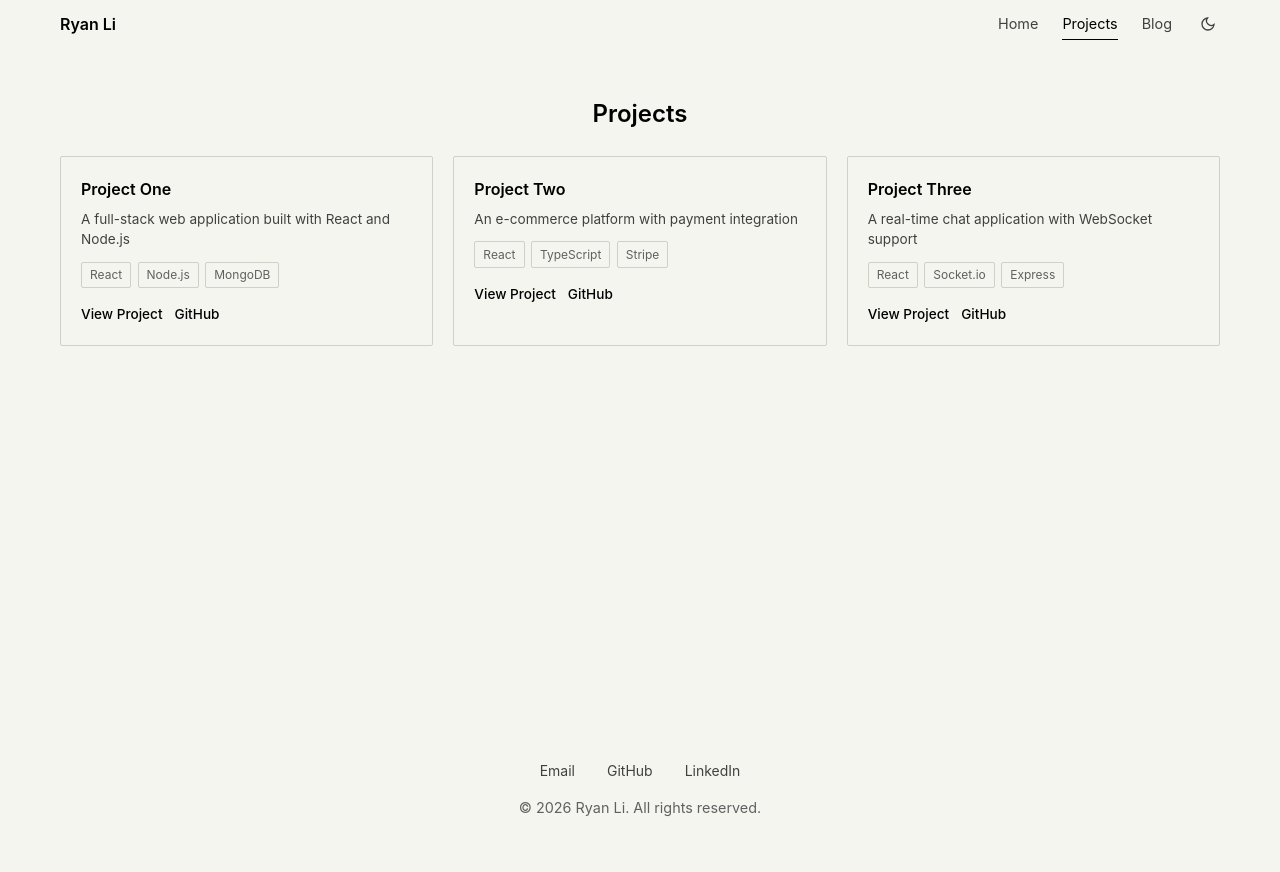
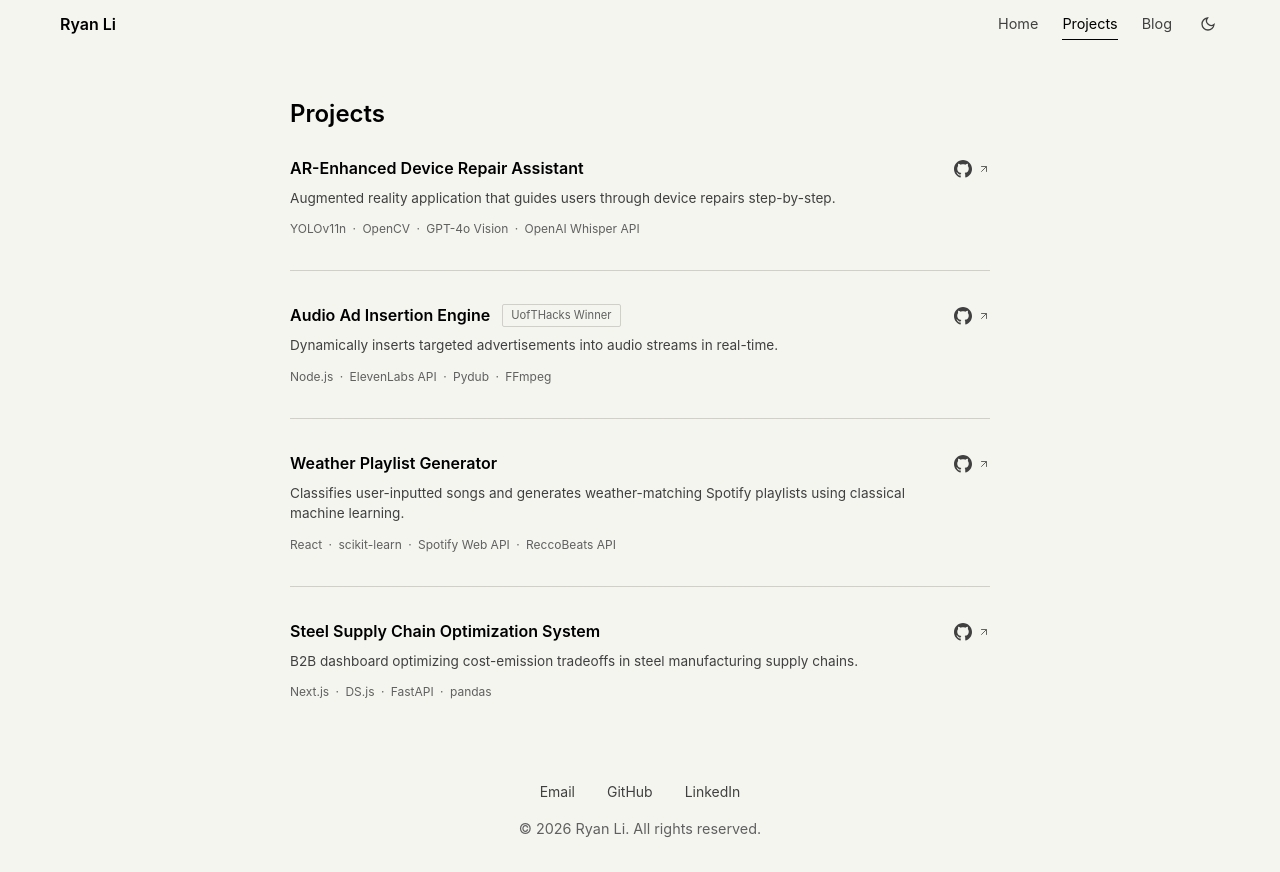
Before and after one commit to rli8145/rli-personal-website, a React (Vite) app: page /projects in a window 1280 px wide. Before the commit the page ends 851 px from the top, so only its background shows below. Built offline with nearby package versions, Linux system fonts and the light colour scheme.

Commit message:
projects page

```diff
--- a/src/components/Projects.css
+++ b/src/components/Projects.css
@@ -3,68 +3,111 @@
   background-color: var(--bg-primary);
 }
 
-.projects-grid {
-  display: grid;
-  grid-template-columns: repeat(auto-fit, minmax(250px, 1fr));
-  gap: 1.25rem;
-  margin-top: 1rem;
+.projects .section-title {
+  text-align: left;
+  max-width: 700px;
+  margin: 0 auto 1.5rem;
 }
 
-.project-card {
-  background-color: var(--bg-primary);
-  padding: 1.25rem;
-  border-radius: 2px;
-  border: 1px solid var(--border-color);
-  transition: var(--transition);
+.projects-list {
+  display: flex;
+  flex-direction: column;
+  gap: 2rem;
+  max-width: 700px;
+  margin: 0 auto;
 }
 
-.project-card:hover {
-  border-color: var(--primary-color);
+.project-item {
+  display: flex;
+  justify-content: space-between;
+  align-items: flex-start;
+  gap: 2rem;
+  padding-bottom: 2rem;
+  border-bottom: 1px solid var(--border-color);
 }
 
-.project-card h3 {
+.project-item:last-child {
+  border-bottom: none;
+  padding-bottom: 0;
+}
+
+.project-content {
+  flex: 1;
+}
+
+.project-header {
+  display: flex;
+  align-items: center;
+  gap: 0.75rem;
+  margin-bottom: 0.5rem;
+}
+
+.project-header h3 {
   font-size: 1rem;
   font-weight: 600;
-  margin-bottom: 0.5rem;
   color: var(--text-primary);
+  margin: 0;
 }
 
-.project-card p {
+.project-award {
+  font-size: 0.7rem;
+  color: var(--text-light);
+  padding: 0.15rem 0.5rem;
+  border: 1px solid var(--border-color);
+  border-radius: 2px;
+}
+
+.project-description {
   color: var(--text-secondary);
   font-size: 0.85rem;
+  line-height: 1.5;
   margin-bottom: 0.75rem;
-  line-height: 1.5;
 }
 
 .project-tech {
   display: flex;
   flex-wrap: wrap;
   gap: 0.4rem;
-  margin-bottom: 1rem;
 }
 
 .tech-tag {
-  background-color: transparent;
-  padding: 0.2rem 0.5rem;
-  border-radius: 2px;
-  border: 1px solid var(--border-color);
   font-size: 0.75rem;
   color: var(--text-light);
 }
 
-.project-links {
-  display: flex;
-  gap: 0.75rem;
+.tech-tag:not(:last-child)::after {
+  content: '·';
+  margin-left: 0.4rem;
+  color: var(--text-light);
 }
 
-.project-link {
-  color: var(--primary-color);
+.project-github-link {
+  display: flex;
+  align-items: center;
+  gap: 0.35rem;
+  color: var(--text-secondary);
   text-decoration: none;
-  font-size: 0.85rem;
-  font-weight: 500;
-  transition: var(--transition);
+  transition: color 0.2s ease, transform 0.2s ease;
+  flex-shrink: 0;
+  padding-top: 0.25rem;
 }
 
-.project-link:hover {
-  color: var(--secondary-color);
+.project-github-link:hover {
+  color: var(--primary-color);
+  transform: scale(1.05);
 }
+
+.project-github-link .arrow-icon {
+  opacity: 0.8;
+}
+
+@media (max-width: 600px) {
+  .project-item {
+    flex-direction: column;
+    gap: 1rem;
+  }
+
+  .project-github-link {
+    padding-top: 0;
+  }
+}
--- a/src/components/Projects.jsx
+++ b/src/components/Projects.jsx
@@ -4,27 +4,32 @@ function Projects() {
   const projects = [
     {
       id: 1,
-      title: 'Project One',
-      description: 'A full-stack web application built with React and Node.js',
-      technologies: ['React', 'Node.js', 'MongoDB'],
-      link: '#',
-      github: '#'
+      title: 'AR-Enhanced Device Repair Assistant',
+      description: 'Augmented reality application that guides users through device repairs step-by-step.',
+      technologies: ['YOLOv11n', 'OpenCV', 'GPT-4o Vision', 'OpenAI Whisper API'],
+      github: 'https://github.com/danielkwan-dev/golden-age'
     },
     {
       id: 2,
-      title: 'Project Two',
-      description: 'An e-commerce platform with payment integration',
-      technologies: ['React', 'TypeScript', 'Stripe'],
-      link: '#',
-      github: '#'
+      title: 'Audio Ad Insertion Engine',
+      description: 'Dynamically inserts targeted advertisements into audio streams in real-time.',
+      technologies: ['Node.js', 'ElevenLabs API', 'Pydub', 'FFmpeg'],
+      github: 'https://github.com/jweng121/slotify',
+      award: 'UofTHacks Winner'
     },
    {
       id: 3,
-      title: 'Project Three',
-      description: 'A real-time chat application with WebSocket support',
-      technologies: ['React', 'Socket.io', 'Express'],
-      link: '#',
-      github: '#'
+      title: 'Weather Playlist Generator',
+      description: 'Classifies user-inputted songs and generates weather-matching Spotify playlists using classical machine learning.',
+      technologies: ['React', 'scikit-learn', 'Spotify Web API', 'ReccoBeats API'],
+      github: 'https://github.com/rli8145/weather-playlist-generator'
+    },
+    {
+      id: 4,
+      title: 'Steel Supply Chain Optimization System',
+      description: 'B2B dashboard optimizing cost-emission tradeoffs in steel manufacturing supply chains.',
+      technologies: ['Next.js', 'DS.js', 'FastAPI', 'pandas'],
+      github: 'https://github.com/rli8145/MITEC-Array-Technologies'
     }
   ]
 
@@ -32,20 +37,53 @@ function Projects() {
     <section className="projects">
       <div className="container">
         <h2 className="section-title">Projects</h2>
-        <div className="projects-grid">
+        <div className="projects-list">
           {projects.map((project) => (
-            <div key={project.id} className="project-card">
+            <div key={project.id} className="project-item">
+              <div className="project-content">
+                <div className="project-header">
                   <h3>{project.title}</h3>
-              <p>{project.description}</p>
+                  {project.award && <span className="project-award">{project.award}</span>}
+                </div>
+                <p className="project-description">{project.description}</p>
                 <div className="project-tech">
                   {project.technologies.map((tech, index) => (
                     <span key={index} className="tech-tag">{tech}</span>
                   ))}
                 </div>
-              <div className="project-links">
-                <a href={project.link} className="project-link">View Project</a>
-                <a href={project.github} className="project-link">GitHub</a>
               </div>
+              <a
+                href={project.github}
+                className="project-github-link"
+                target="_blank"
+                rel="noopener noreferrer"
+                aria-label={`View ${project.title} on GitHub`}
+              >
+                <svg
+                  xmlns="http://www.w3.org/2000/svg"
+                  width="18"
+                  height="18"
+                  viewBox="0 0 24 24"
+                  fill="currentColor"
+                >
+                  <path d="M12 0c-6.626 0-12 5.373-12 12 0 5.302 3.438 9.8 8.207 11.387.599.111.793-.261.793-.577v-2.234c-3.338.726-4.033-1.416-4.033-1.416-.546-1.387-1.333-1.756-1.333-1.756-1.089-.745.083-.729.083-.729 1.205.084 1.839 1.237 1.839 1.237 1.07 1.834 2.807 1.304 3.492.997.107-.775.418-1.305.762-1.604-2.665-.305-5.467-1.334-5.467-5.931 0-1.311.469-2.381 1.236-3.221-.124-.303-.535-1.524.117-3.176 0 0 1.008-.322 3.301 1.23.957-.266 1.983-.399 3.003-.404 1.02.005 2.047.138 3.006.404 2.291-1.552 3.297-1.23 3.297-1.23.653 1.653.242 2.874.118 3.176.77.84 1.235 1.911 1.235 3.221 0 4.609-2.807 5.624-5.479 5.921.43.372.823 1.102.823 2.222v3.293c0 .319.192.694.801.576 4.765-1.589 8.199-6.086 8.199-11.386 0-6.627-5.373-12-12-12z"/>
+                </svg>
+                <svg
+                  xmlns="http://www.w3.org/2000/svg"
+                  width="12"
+                  height="12"
+                  viewBox="0 0 24 24"
+                  fill="none"
+                  stroke="currentColor"
+                  strokeWidth="2"
+                  strokeLinecap="round"
+                  strokeLinejoin="round"
+                  className="arrow-icon"
+                >
+                  <line x1="7" y1="17" x2="17" y2="7"></line>
+                  <polyline points="7 7 17 7 17 17"></polyline>
+                </svg>
+              </a>
             </div>
           ))}
         </div>
```
Lines whose indentation alone changed are shown as unchanged.
